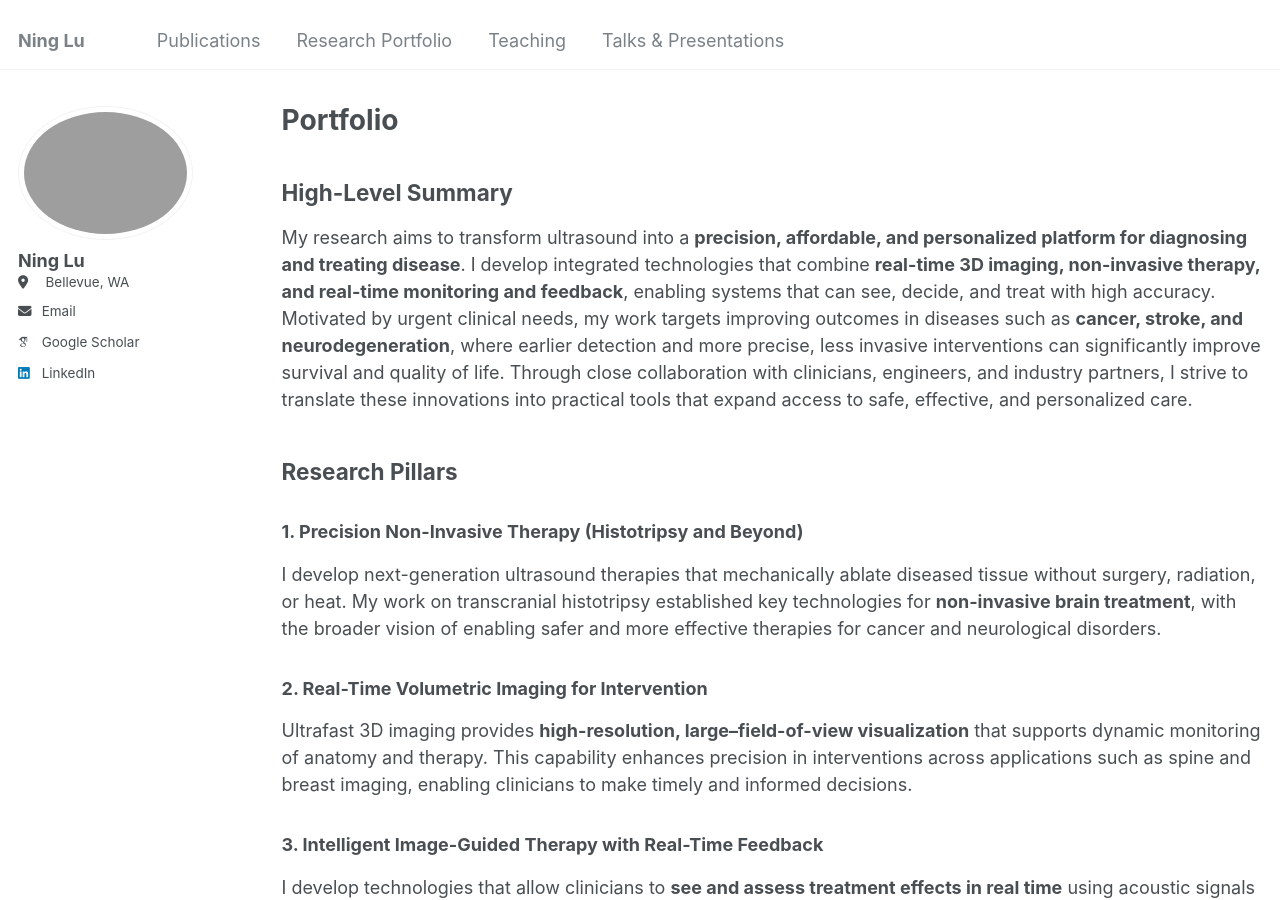
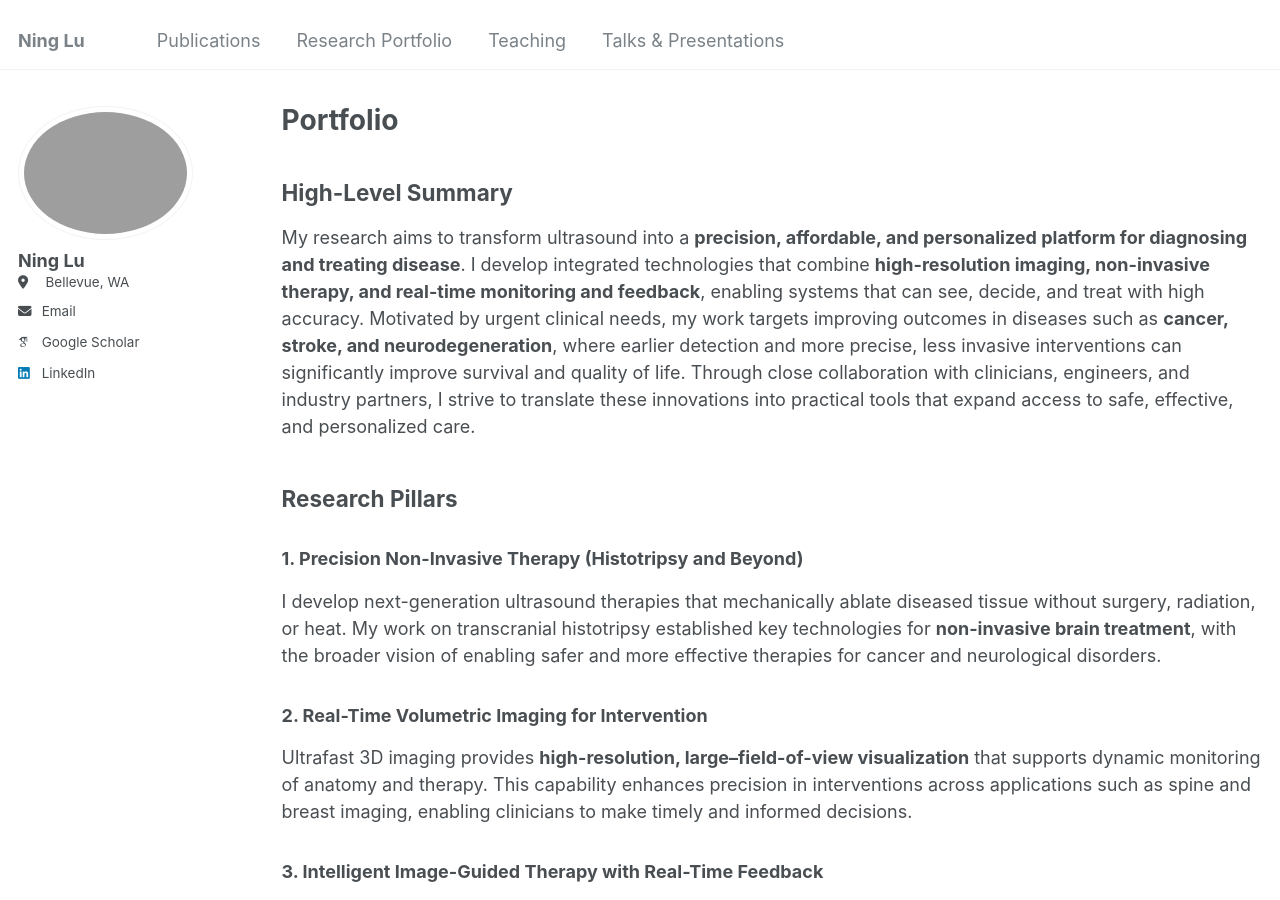
Before and after one commit to NingLu-Ultrasound/ninglu-ultrasound.github.io, a Jekyll site: the page built from _pages/portfolio.html, in a window 1280 px wide and 900 px high. Built offline with Jekyll 4.4.1, drawn with Linux system fonts in a browser that asks for light colours; some web fonts are replaced.

Commit message:
Update portfolio.html

```diff
--- a/_pages/portfolio.html
+++ b/_pages/portfolio.html
@@ -9,7 +9,7 @@ author_profile: true
   <h2>High-Level Summary</h2>
   <p>
     My research aims to transform ultrasound into a <strong>precision, affordable, and personalized platform for diagnosing and treating disease</strong>.
-    I develop integrated technologies that combine <strong>real-time 3D imaging, non-invasive therapy, and real-time monitoring and feedback</strong>, enabling systems that can see, decide, and treat with high accuracy.
+    I develop integrated technologies that combine <strong>high-resolution imaging, non-invasive therapy, and real-time monitoring and feedback</strong>, enabling systems that can see, decide, and treat with high accuracy.
     Motivated by urgent clinical needs, my work targets improving outcomes in diseases such as <strong>cancer, stroke, and neurodegeneration</strong>, where earlier detection and more precise, less invasive interventions can significantly improve survival and quality of life.
     Through close collaboration with clinicians, engineers, and industry partners, I strive to translate these innovations into practical tools that expand access to safe, effective, and personalized care.
   </p>
```
